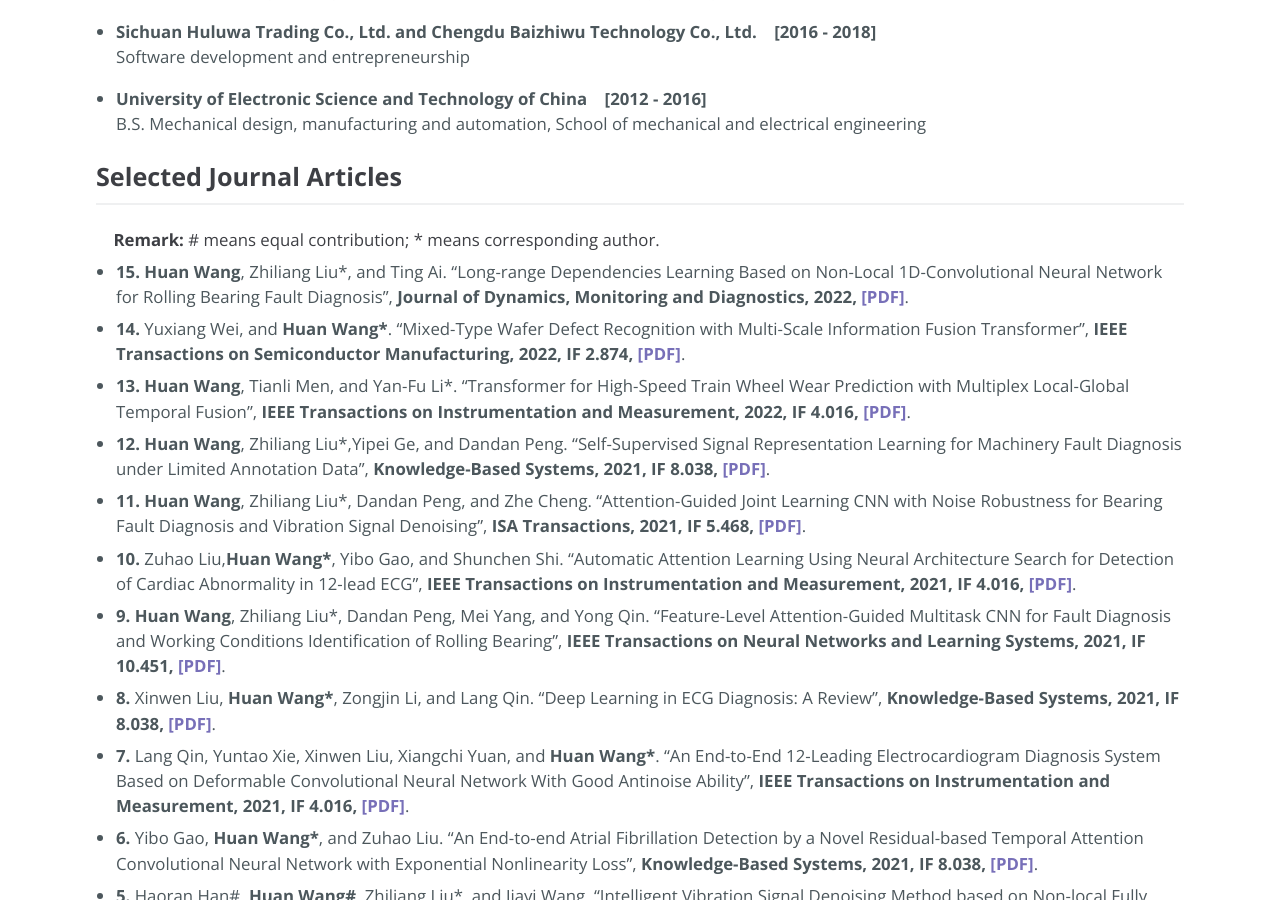
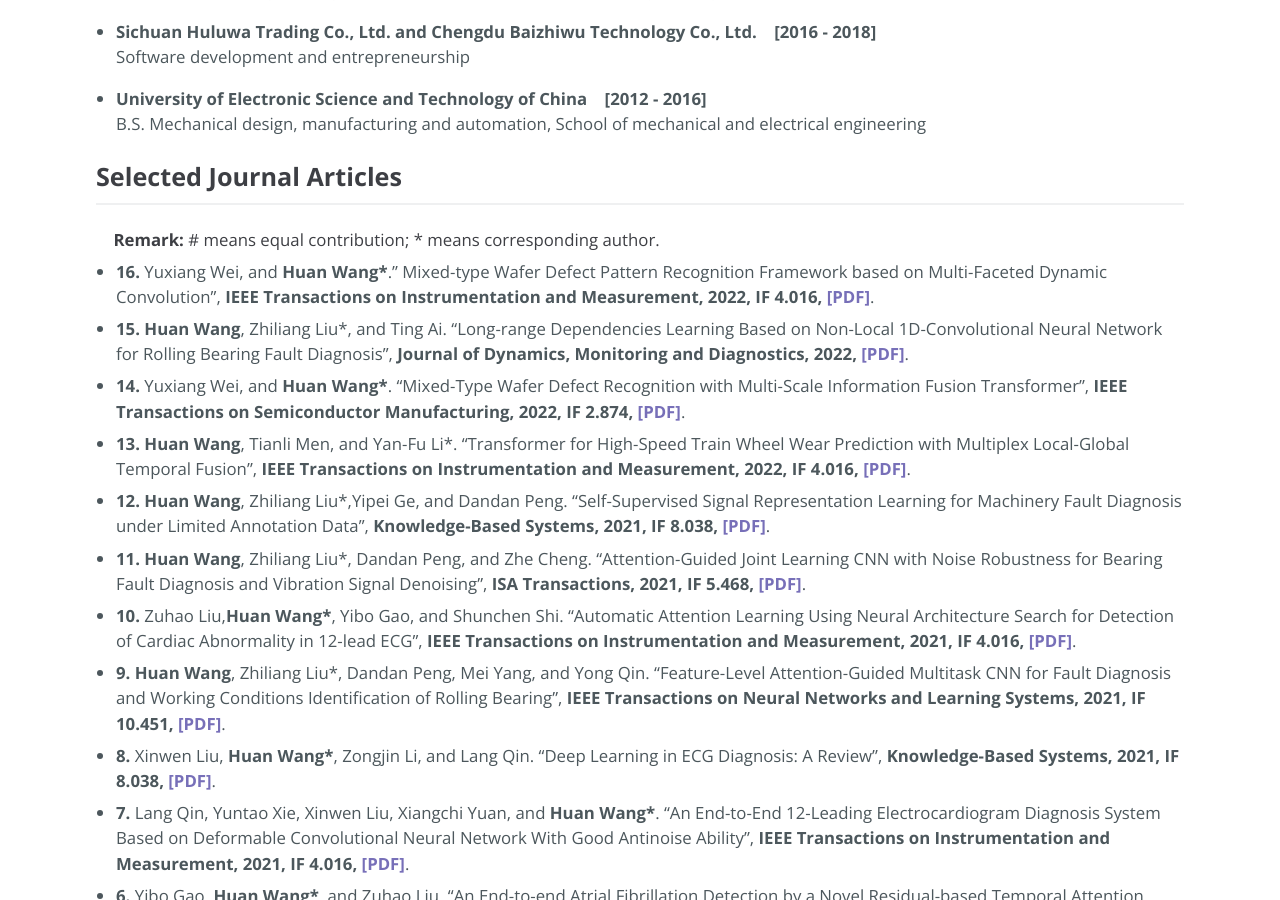
Before and after one commit to WH-HuanWang/WH-HuanWang.github.io, a Jekyll site: the page built from index.md, in a window 1280 px wide and 900 px high, scrolled down 879 px. Built offline with Jekyll 4.4.1, drawn with Linux system fonts in a browser that asks for light colours.

Commit message:
Update index.md

```diff
--- a/index.md
+++ b/index.md
@@ -45,9 +45,9 @@ B.S. Mechanical design, manufacturing and automation, School of mechanical and e
 * * *
 #### &nbsp;&nbsp;&nbsp; <b>Remark:</b> # means equal contribution; * means corresponding author.
 
-
+* <b>16. </b>Yuxiang Wei, and <b>Huan Wang*</b>." Mixed-type Wafer Defect Pattern Recognition Framework based on Multi-Faceted Dynamic Convolution", <b>IEEE Transactions on Instrumentation and Measurement, 2022, IF 4.016, [[PDF]](https://ieeexplore.ieee.org/)</b>.
 * <b>15. Huan Wang</b>, Zhiliang Liu*, and Ting Ai. "Long-range Dependencies Learning Based on Non-Local 1D-Convolutional Neural Network for Rolling Bearing Fault Diagnosis", <b>Journal of Dynamics, Monitoring and Diagnostics, 2022, [[PDF]](https://ojs.istp-press.com/dmd)</b>.
-* <b>14. </b>Yuxiang Wei, and <b>Huan Wang*</b>. "Mixed-Type Wafer Defect Recognition with Multi-Scale Information Fusion Transformer", <b>IEEE Transactions on Semiconductor Manufacturing, 2022, IF 2.874, [[PDF]](https://ieeexplore.ieee.org/)</b>.
+* <b>14. </b>Yuxiang Wei, and <b>Huan Wang*</b>. "Mixed-Type Wafer Defect Recognition with Multi-Scale Information Fusion Transformer", <b>IEEE Transactions on Semiconductor Manufacturing, 2022, IF 2.874, [[PDF]](https://ieeexplore.ieee.org/document/9728745)</b>.
 * <b>13. Huan Wang</b>, Tianli Men, and Yan-Fu Li*. "Transformer for High-Speed Train Wheel Wear Prediction with Multiplex Local-Global Temporal Fusion", <b>IEEE Transactions on Instrumentation and Measurement, 2022, IF 4.016, [[PDF]](https://ieeexplore.ieee.org/document/9721893)</b>.
 * <b>12. Huan Wang</b>, Zhiliang Liu*,Yipei Ge, and Dandan Peng. "Self-Supervised Signal Representation Learning for Machinery Fault Diagnosis under Limited Annotation Data", <b>Knowledge-Based Systems, 2021, IF 8.038, [[PDF]](https://www.sciencedirect.com/science/article/pii/S0950705121010996)</b>.
 * <b>11. Huan Wang</b>, Zhiliang Liu*, Dandan Peng, and Zhe Cheng. "Attention-Guided Joint Learning CNN with Noise Robustness for Bearing Fault Diagnosis and Vibration Signal Denoising", <b>ISA Transactions, 2021, IF 5.468, [[PDF]](https://www.sciencedirect.com/science/article/pii/S0019057821005991)</b>.
```
